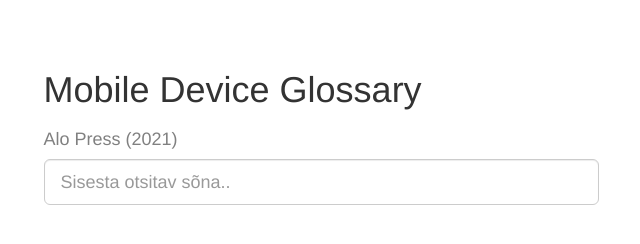
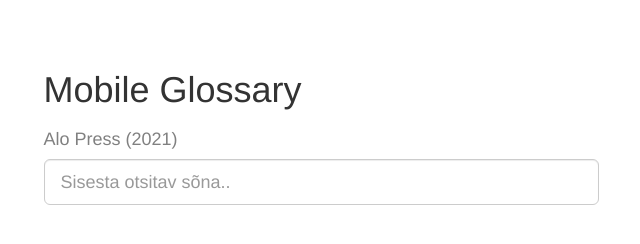
Before and after one commit to AloPress/term, a plain HTML site: page index.html in a window 1280 px wide. Shown: the whole page, without its empty margins (319-959 px from the left). Drawn offline with nearby package versions, Linux system fonts and the light colour scheme.

Commit message:
Updated the title

```diff
--- a/index.html
+++ b/index.html
@@ -14,7 +14,7 @@
 <div class="container" style="padding-top: 50px; padding-bottom: 50px;">
     <div class="row">
         <div class="col-xs-12 col-md-6 col-md-offset-3">
-            <h1>Mobile Device Glossary</h1>
+            <h1>Mobile Glossary</h1>
         </div>
     </div>
     <div class="row">
```
